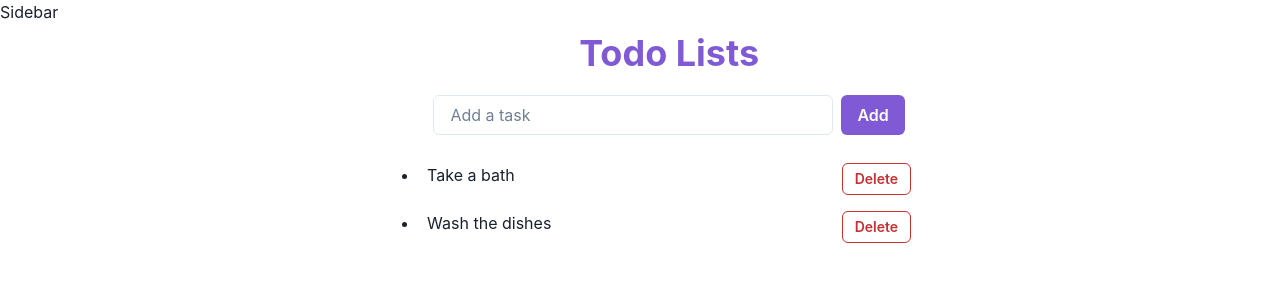
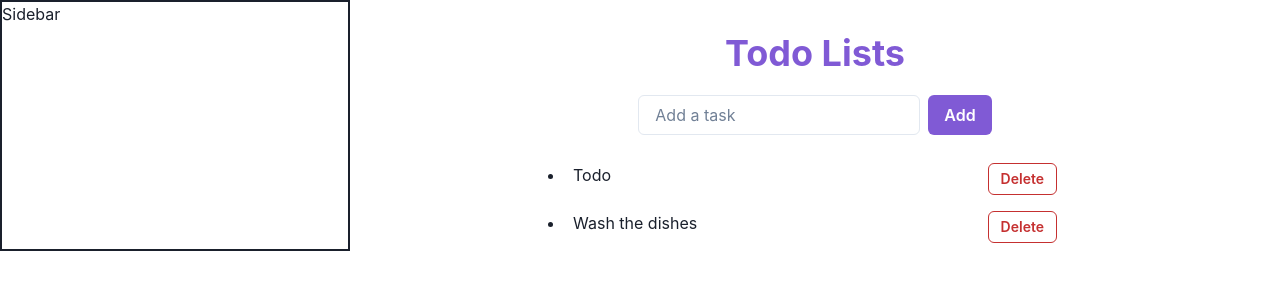
Before and after one commit to shanjohn16/todo-list, a React (Vite) app: page / in a window 1280 px wide. Shown: the top 300 px of the page. Built offline with nearby package versions, Linux system fonts and the light colour scheme.

Commit message:
test sidebar

```diff
--- a/src/App.jsx
+++ b/src/App.jsx
@@ -11,7 +11,7 @@ const App = () => {
     [
       {
         id: nanoid(),
-        todo: "Take a bath",
+        todo: "Todo",
       },
       {
         id: nanoid(),
@@ -22,8 +22,12 @@ const App = () => {
   const [task,setTask] = useState('');
 
 
-  const handleAdd = () => {
 
+
+
+
+  const handleAdd = (event) => {
+    event.preventDefault();
     const newItem = { id: nanoid(), todo: task };
     const newTodos = [...todos, newItem]; // Update the items array
     setTodos(newTodos);
@@ -38,14 +42,15 @@ const App = () => {
   return (
 
     <>
-    <Flex>
-      <Sidebar/>
+    <Flex >
+      <Flex w={350} border="2px" ><Sidebar/></Flex>
+
       <Flex direction="column" justify="center" align="center" gap="5" pt="8" flex={1}>
         <Heading color="purple.500" >Todo Lists</Heading>
         <Flex direction="row" gap="2">
 
           <Input value ={task} onChange={(event)=>{setTask(event.target.value)}} type="text" placeholder='Add a task'
-                variant="outline" width="auto" focusBorderColor='purple.200' size = "md" w={400} />
+                variant="outline" width="auto" focusBorderColor='purple.200' size = "md" />
           <AddTodo handleAdd={handleAdd} />
 
         </Flex>
```
